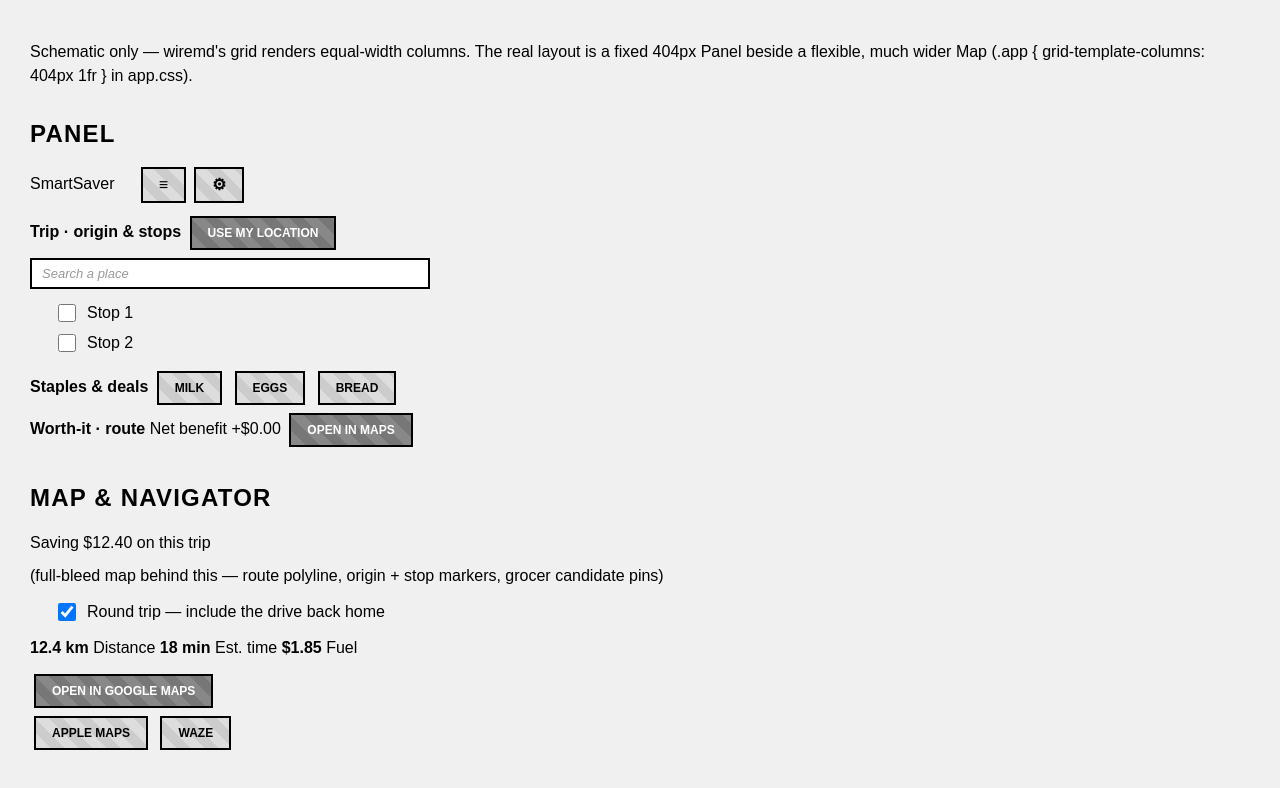
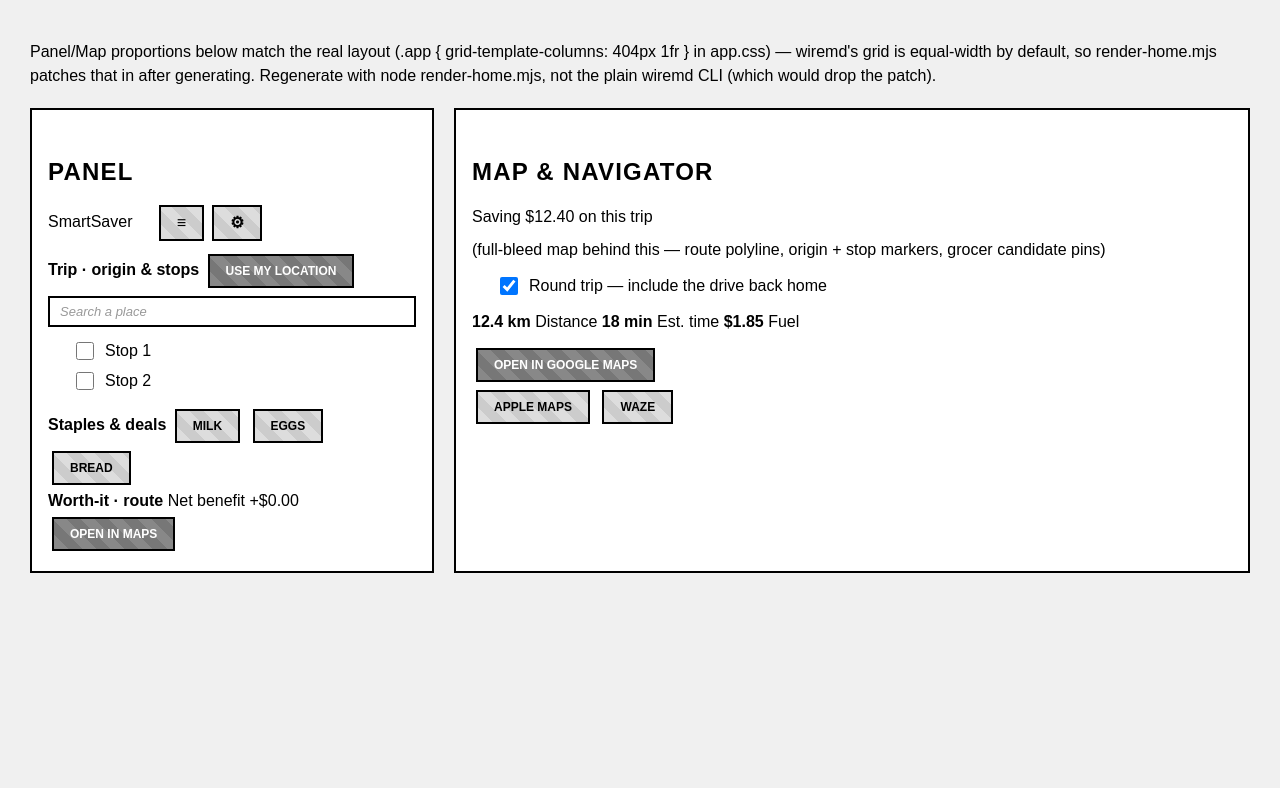
Before and after one commit to AndrewCMoore/andrewcmoore.github.io, a plain HTML site: page docs/smartsaver/ui/wireframes/home.render.html in a window 1280 px wide. Drawn offline with Linux system fonts and the light colour scheme.

Commit message:
Fix grid content grouping, patch real proportions onto wiremd output
Found a real bug while chasing the proportions: the ::: grid-2 fence
syntax doesn't group content per column at all — it dumps all 14
elements as flat siblings, and CSS grid auto-flow then interleaves
Panel and Map content in a checkerboard across both columns instead of
keeping them as two stacks. Switched to wiremd's heading-triggered grid
(## Layout {.grid-2} + ### per-item headings), which does wrap each
section in its own .wmd-grid-item — verified via computed layout
(2 items, Panel/Map correctly grouped).

Added render-home.mjs: runs the wiremd CLI then patches
grid-template-columns to the real app.css proportions (404px | 1fr) —
wiremd's grid is hardcoded equal-fraction with no span/width override
and no raw-HTML passthrough, so this small CSS patch on top of its own
generated output is the only way to show it accurately (per user
request — "render wiremd and add our own html to it"). Verified the
computed layout: 404px / 864px on a 1440px viewport, matching .app's
grid-template-columns: 404px 1fr.

Regenerate home.render.html with `node render-home.mjs`, not the plain
wiremd CLI (documented in home.md).

Co-Authored-By: Claude Sonnet 5 <noreply@anthropic.com>
Claude-Session: https://claude.ai/code/session_01J3exbBU2M3rvQr6yiJ6LS4

```diff
--- a/docs/smartsaver/ui/wireframes/home.render.html
+++ b/docs/smartsaver/ui/wireframes/home.render.html
@@ -366,12 +366,16 @@ body.wmd-root {
 }
 
   </style>
+<style>.wmd-grid-2{grid-template-columns:404px 1fr !important;}</style>
 </head>
 <body class="wmd-root wmd-wireframe">
-  <p class="wmd-paragraph">Schematic only — wiremd&#039;s grid renders equal-width columns. The real
-layout is a fixed 404px Panel beside a flexible, much wider Map (.app {
-grid-template-columns: 404px 1fr } in app.css).</p>
-<div class="wmd-container-grid-2">
+  <p class="wmd-paragraph">Panel/Map proportions below match the real layout (.app {
+grid-template-columns: 404px 1fr } in app.css) — wiremd&#039;s grid is
+equal-width by default, so render-home.mjs patches that in after
+generating. Regenerate with node render-home.mjs, not the plain
+wiremd CLI (which would drop the patch).</p>
+<div class="wmd-grid wmd-grid-2 wmd-grid-2" style="--grid-columns: 2">
+  <div class="wmd-grid-item">
     <h3 class="wmd-h3">Panel</h3>
     <p class="wmd-paragraph">SmartSaver     <button class="wmd-button wmd-icon">≡</button><button class="wmd-button wmd-icon">⚙</button></p>
     <div class="wmd-container-form-group">
@@ -405,6 +409,8 @@ Net benefit +$0.00
 
   <button class="wmd-button wmd-primary">Open in Maps</button>
 </div>
+  </div>
+  <div class="wmd-grid-item">
     <h3 class="wmd-h3">Map &amp; navigator</h3>
     <p class="wmd-paragraph">Saving $12.40 on this trip</p>
     <p class="wmd-paragraph">(full-bleed map behind this — route polyline, origin + stop markers, grocer candidate pins)</p>
@@ -423,5 +429,6 @@ Net benefit +$0.00
   <button class="wmd-button">Waze</button>
 </div>
   </div>
+</div>
 </body>
 </html>
```
Also changed, not shown: docs/smartsaver/ui/wireframes/render-home.mjs (added, +18 -0 lines), 1 other file. Lines whose indentation alone changed are shown as unchanged.
